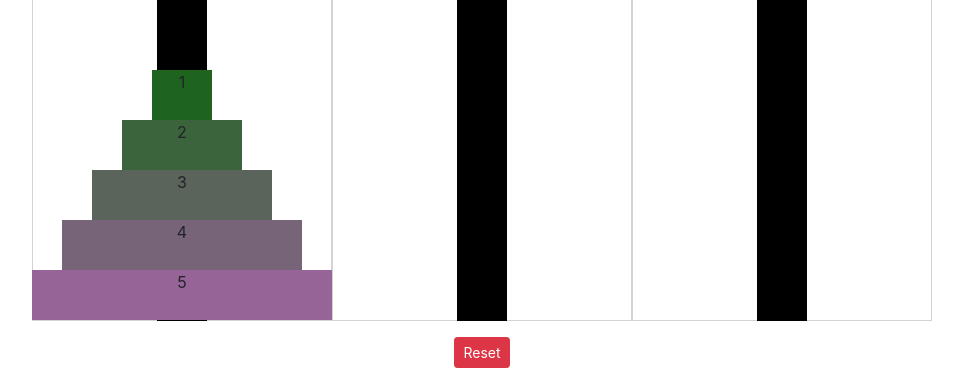
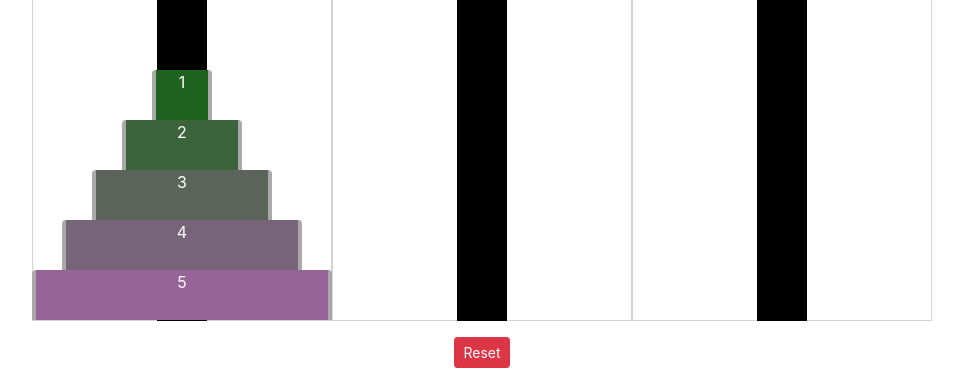
Before and after one commit to curtisyungen/tower-of-hanoi, a React (Create React App) app: page / in a window 1280 px wide. Shown: the part 313-683 px from the top of the page, without its empty margins (158-1121 px from the left). Built offline with nearby package versions, Linux system fonts and the light colour scheme.

Commit message:
Add files via upload

```diff
--- a/src/components/ring.js
+++ b/src/components/ring.js
@@ -13,7 +13,12 @@ const Ring = ({ ringId, vertPosition, tower, clickRing }) => {
             onMouseDown={(event) => clickRing(ringId, tower, event)}
             style={{
                 backgroundColor: `rgb(${ringId * 30}, 100, ${ringId * 30})`,
+                borderLeft: "4px solid darkgray",
+                borderRight: "4px solid darkgray",
+                borderTopLeftRadius: "4px",
+                borderTopRightRadius: "4px",
                 bottom: `${(vertPosition * 50)}px`,
+                color: "white",
                 cursor: "pointer",
                 height: "50px",
                 left: "124px",
```
